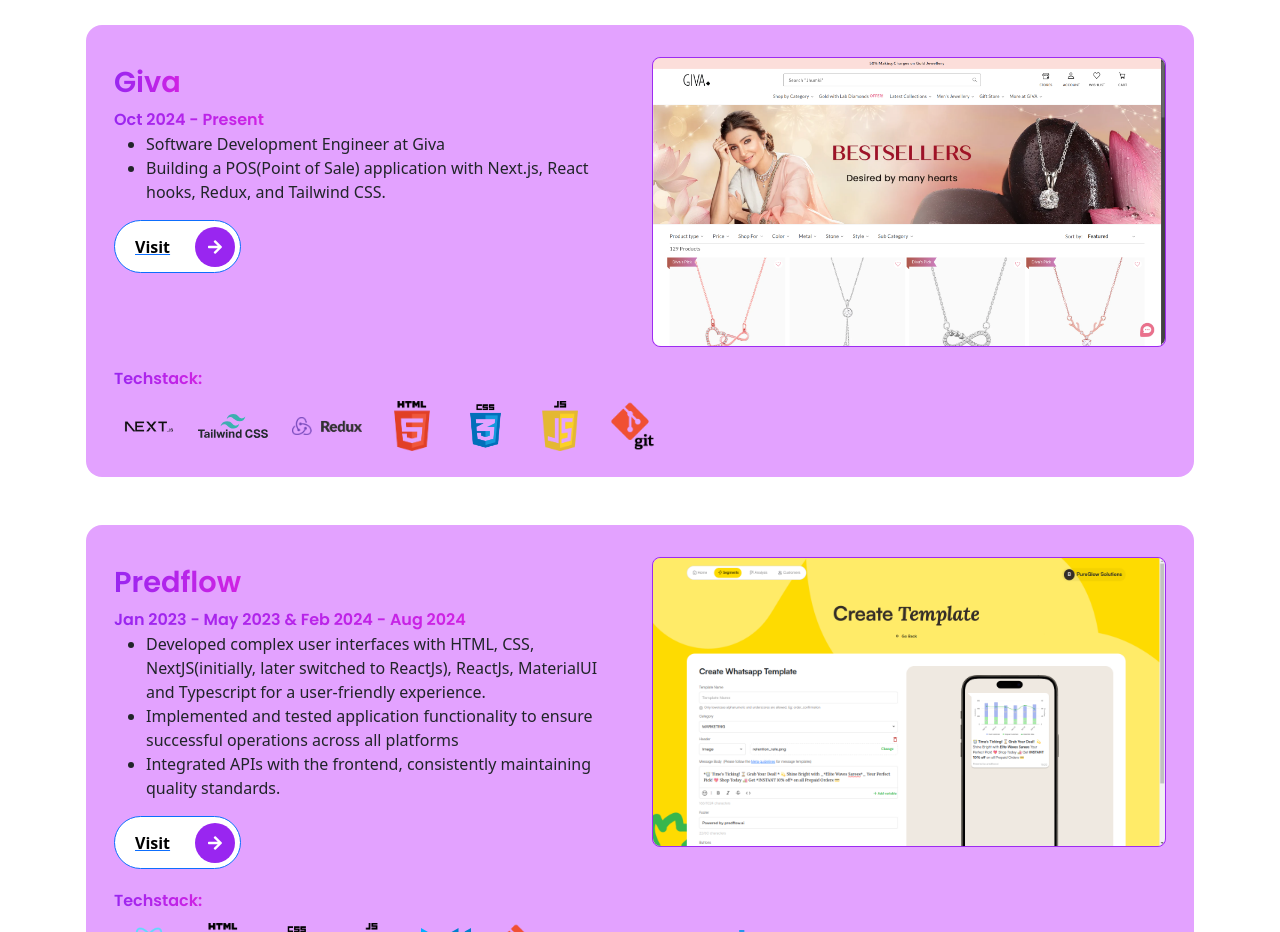
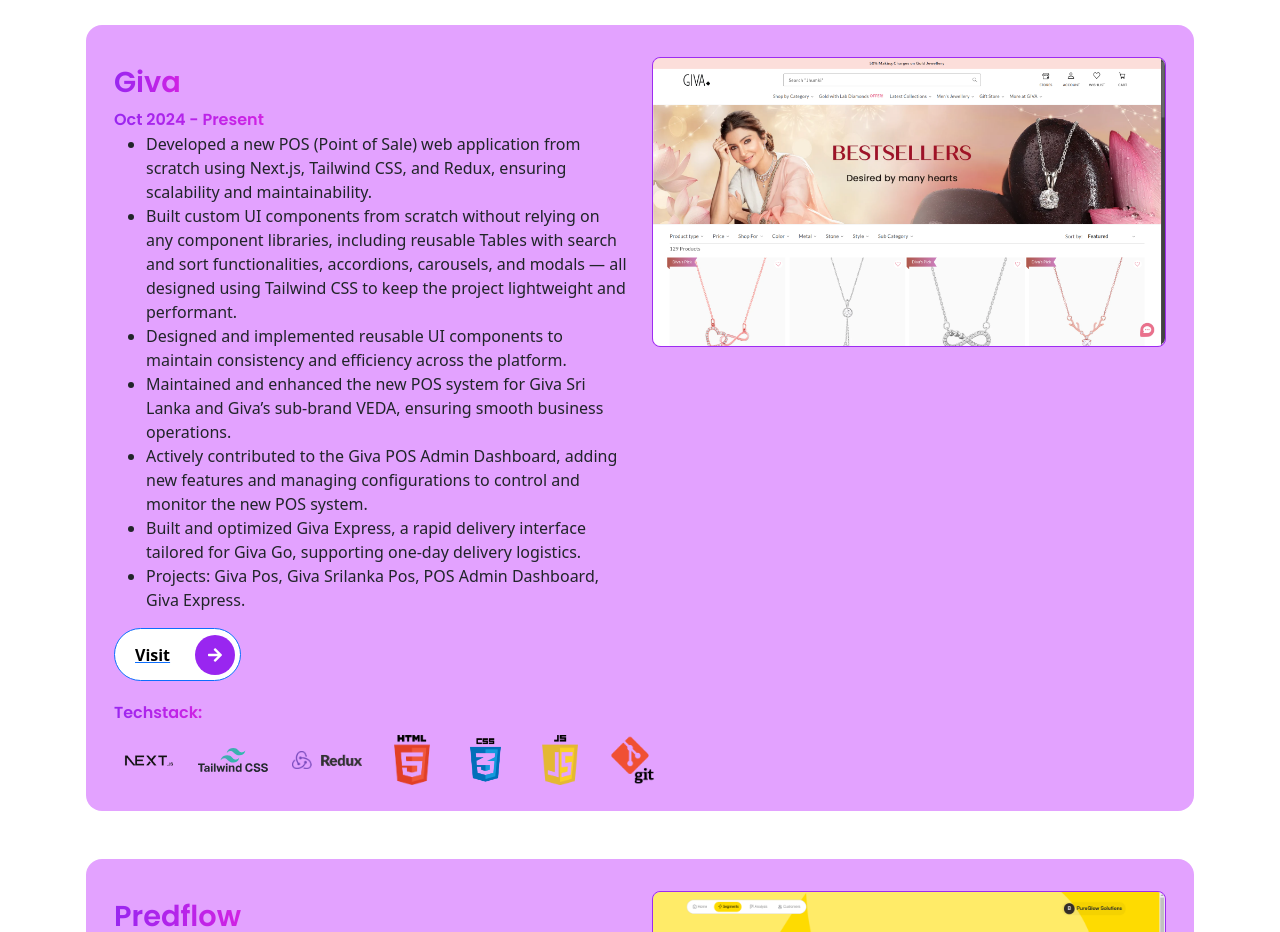
Before and after one commit to shiv-choudhury/portfolio, a website: page index.html in a window 1280 px wide. Shown: the part 1360-2292 px from the top of the page. Drawn offline with nearby package versions, Linux system fonts and the light colour scheme; files that its build step writes are made by us from their sources.

Commit message:
Update resume - 5 August 2025

```diff
--- a/index.html
+++ b/index.html
@@ -150,10 +150,20 @@
                       <div class="display-3--title mt-1">Giva</div><br/>
                       <div class="display-2--title mt-1">Oct 2024 - Present</div>
                         <ul>
-                          <li>Software Development Engineer at Giva</li>
+                          <li>Developed a new POS (Point of Sale) web application from scratch using Next.js, Tailwind CSS, and Redux,
+ensuring scalability and maintainability.</li>
                           <li>
-                            Building a POS(Point of Sale) application with Next.js, React hooks, Redux, and Tailwind CSS.
+                            Built custom UI components from scratch without relying on any component libraries, including reusable
+Tables with search and sort functionalities, accordions, carousels, and modals — all designed using
+Tailwind CSS to keep the project lightweight and performant.
                           </li>
+                          <li>Designed and implemented reusable UI components to maintain consistency and efficiency across the platform.</li>
+                          <li>Maintained and enhanced the new POS system for Giva Sri Lanka and Giva’s sub-brand VEDA, ensuring smooth
+business operations.</li>
+                          <li>Actively contributed to the Giva POS Admin Dashboard, adding new features and managing configurations to control
+and monitor the new POS system.</li>
+                          <li>Built and optimized Giva Express, a rapid delivery interface tailored for Giva Go, supporting one-day delivery logistics.</li>
+                          <li>Projects: Giva Pos, Giva Srilanka Pos, POS Admin Dashboard, Giva Express.</li>
                         </ul>
                         <a target="_blank" href="https://www.giva.co">
                           <button type="button" class="rounded-pill btn-rounded border-primary">Visit
@@ -958,10 +968,10 @@
 });
 //download resume
       document.getElementById("downloadResume").addEventListener("click", function() {
-        var fileUrl = "./images/shivresume2.pdf";
+        var fileUrl = "./images/shivresume.pdf";
         var a = document.createElement("a");
         a.href = fileUrl;
-        a.download = "shivresume2.pdf";
+        a.download = "shivresume.pdf";
         document.body.appendChild(a);
         a.click();
         document.body.removeChild(a);
```
Also changed, not shown: 1 other file.
